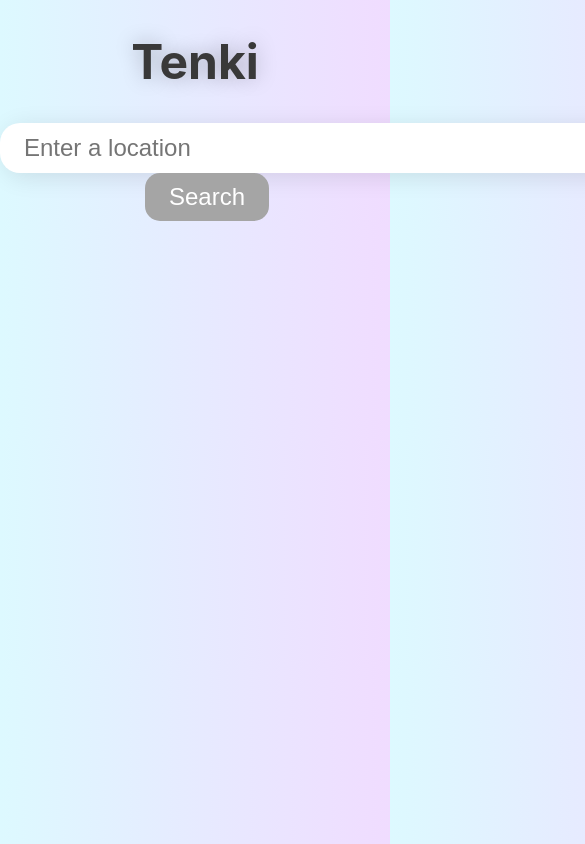
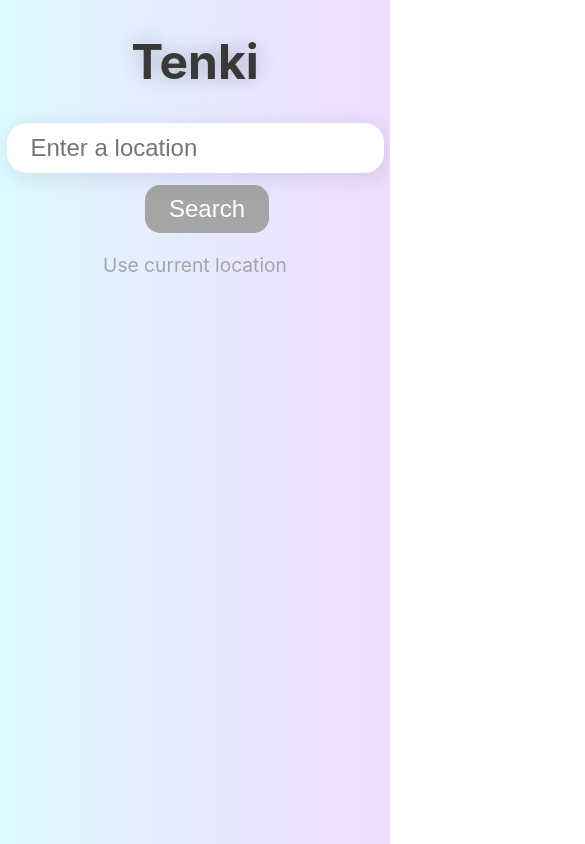
Before and after one commit to patrickauri/Tenki, a React (Create React App) app: page / in a window 390 px wide. Shown: the top 844 px of the page, 585 px wide, since content can reach past the window. Built offline with nearby package versions, Linux system fonts and the light colour scheme.

Commit message:
Added mobile support

```diff
--- a/src/App.js
+++ b/src/App.js
@@ -10,16 +10,17 @@ const App = () => {
 
     const handleSubmit = (e) => {
         e.preventDefault()
+        document.getElementById('inputField').blur()
         fetchWeaterData(input)
     }
 
-    const fetchWeaterData = (i) => {
-        const query = `http://api.openweathermap.org/data/2.5/weather?q=${i}&appid=${process.env.REACT_APP_API_KEY}`
+    const fetchWeatherDataByCoords = (lat, lon) => {
+        const query = `http://api.openweathermap.org/data/2.5/weather?lat=${lat}&lon=${lon}&appid=${process.env.REACT_APP_API_KEY}`
         fetch(query)
             .then((res) => res.json())
             .then((data) => {
-                console.table(data)
                 setWeatherData(data)
+                if (data.sys) {
                     fetch(
                         `https://restcountries.eu/rest/v2/alpha/${data.sys.country}`
                     )
@@ -28,8 +29,61 @@ const App = () => {
                             setCountryName(data.name)
                         })
                         .catch((e) => console.log(e))
+                }
+            })
+            .catch()
+    }
+
+    const fetchWeaterData = (i) => {
+        const query = `http://api.openweathermap.org/data/2.5/weather?q=${i}&appid=${process.env.REACT_APP_API_KEY}`
+        fetch(query)
+            .then((res) => res.json())
+            .then((data) => {
+                setWeatherData(data)
+                if (data.sys) {
+                    fetch(
+                        `https://restcountries.eu/rest/v2/alpha/${data.sys.country}`
+                    )
+                        .then((res) => res.json())
+                        .then((data) => {
+                            setCountryName(data.name)
                         })
                         .catch((e) => console.log(e))
+                }
+            })
+            .catch()
+    }
+
+    const RenderWeatherEmoji = () => {
+        if (weatherData.weather[0].id > 800) {
+            // Clouds
+            return '☁️'
+        }
+        if (weatherData.weather[0].id === 800) {
+            // Clear
+            return '☀️'
+        }
+        if (weatherData.weather[0].id > 700) {
+            // Atmosphere
+            return '🌪'
+        }
+        if (weatherData.weather[0].id > 600) {
+            // Snow
+            return '🌨'
+        }
+        if (weatherData.weather[0].id > 500) {
+            // Rain
+            return '🌧'
+        }
+        if (weatherData.weather[0].id > 300) {
+            // Drizzle
+            return '🌦'
+        }
+        if (weatherData.weather[0].id > 200) {
+            // Thunderstorm
+            return '⛈'
+        }
+        return ''
     }
 
     const Result = () => {
@@ -45,10 +99,13 @@ const App = () => {
                                     : weatherData.sys.name}
                             </h3>
                             <p className='w-deg'>
+                                <RenderWeatherEmoji />
+                                <span className='w-deg-number'>
                                     {Math.round(
                                         kelvinToCelsius(weatherData.main.temp)
                                     )}
                                     °c
+                                </span>
                             </p>
                             <p className='w-wind'>
                                 <span className='w-wind-number'>
@@ -71,19 +128,33 @@ const App = () => {
                 case '400':
                     return `You weren't supposed to do that 👀`
                 case '404':
-                    return 'oops'
+                    return (
+                        <p className='error'>
+                            Couldn't find that location. Please try somewhere
+                            else 🤔
+                        </p>
+                    )
                 default:
                     return 'empty'
             }
         } else return ''
     }
 
+    const searchCurrentLocation = () => {
+        if (navigator.geolocation) {
+            navigator.geolocation.getCurrentPosition((p) => {
+                fetchWeatherDataByCoords(p.coords.latitude, p.coords.longitude)
+            })
+        }
+    }
+
     return (
-        <main>
+        <main className='wrapper'>
             <h1>Tenki</h1>
             <section className='input-section'>
                 <form onSubmit={(e) => handleSubmit(e)}>
                     <input
+                        id='inputField'
                         onChange={(e) => setInput(e.target.value)}
                         type='text'
                         placeholder='Enter a location'
@@ -96,6 +167,13 @@ const App = () => {
                         Search
                     </button>
                 </form>
+                <p
+                    className='current-loc'
+                    onClick={() => searchCurrentLocation()}
+                    onTouchStart={() => searchCurrentLocation()}
+                >
+                    Use current location
+                </p>
             </section>
             <section className='result'>
                 <Result />
--- a/src/index.css
+++ b/src/index.css
@@ -6,6 +6,15 @@ body {
     -webkit-font-smoothing: antialiased;
     -moz-osx-font-smoothing: grayscale;
     background: linear-gradient(269.93deg, #f0dcff 0.02%, #ddf9ff 99.9%);
+}
+
+html {
+}
+
+.wrapper {
+    width: 100%;
+    height: 100%;
+    overflow-x: hidden;
 }
 
 code {
@@ -26,6 +35,7 @@ input {
     border-radius: 20px;
     height: 2em;
     width: 25em;
+    max-width: 100vw;
     padding-left: 1em;
     font-size: 1.5em;
     margin-right: 1em;
@@ -75,6 +85,7 @@ button:hover {
 
 .input-section {
     text-align: center;
+    width: inherit;
 }
 
 .result {
@@ -91,7 +102,7 @@ button:hover {
     backdrop-filter: blur(20px);
     /* Note: backdrop-filter has minimal browser support */
     border-radius: 40px;
-    width: 50vw;
+    width: 30em;
     padding: 0.5em;
 }
 
@@ -99,16 +110,20 @@ button:hover {
 }
 
 .w-country {
+    color: rgb(200, 200, 200);
 }
 
 .w-deg {
+    font-size: 4em;
+    font-weight: 800;
+    margin: 0.5em;
+}
+
+.w-deg-number {
     text-shadow: 0px 0px 10px rgba(255, 0, 0, 0.22);
-    font-size: 4em;
     background: linear-gradient(180deg, #ff2e2e 0%, #d06dff 100%);
     -webkit-background-clip: text;
     -webkit-text-fill-color: transparent;
-    font-weight: 800;
-    margin: 0.5em;
 }
 
 .w-wind {
@@ -125,3 +140,36 @@ button:hover {
     color: rgba(144, 144, 144, 1);
     font-weight: 800;
 }
+
+.error {
+    font-size: 1.5em;
+}
+
+.current-loc {
+    font-size: 1.2em;
+    color: rgb(165, 165, 165);
+}
+
+.current-loc:hover {
+    cursor: pointer;
+}
+
+@media only screen and (max-width: 600px) {
+    input {
+        width: 90%;
+        position: relative;
+        margin: 0;
+        margin-bottom: 0.5em;
+    }
+    .result {
+        margin-top: 1em;
+        width: 90vw;
+        left: 0;
+        transform: none;
+        margin-right: 2.5%;
+        margin-left: 2.5%;
+    }
+    .weather {
+        width: 100%;
+    }
+}
```
Lines whose indentation alone changed are shown as unchanged.
